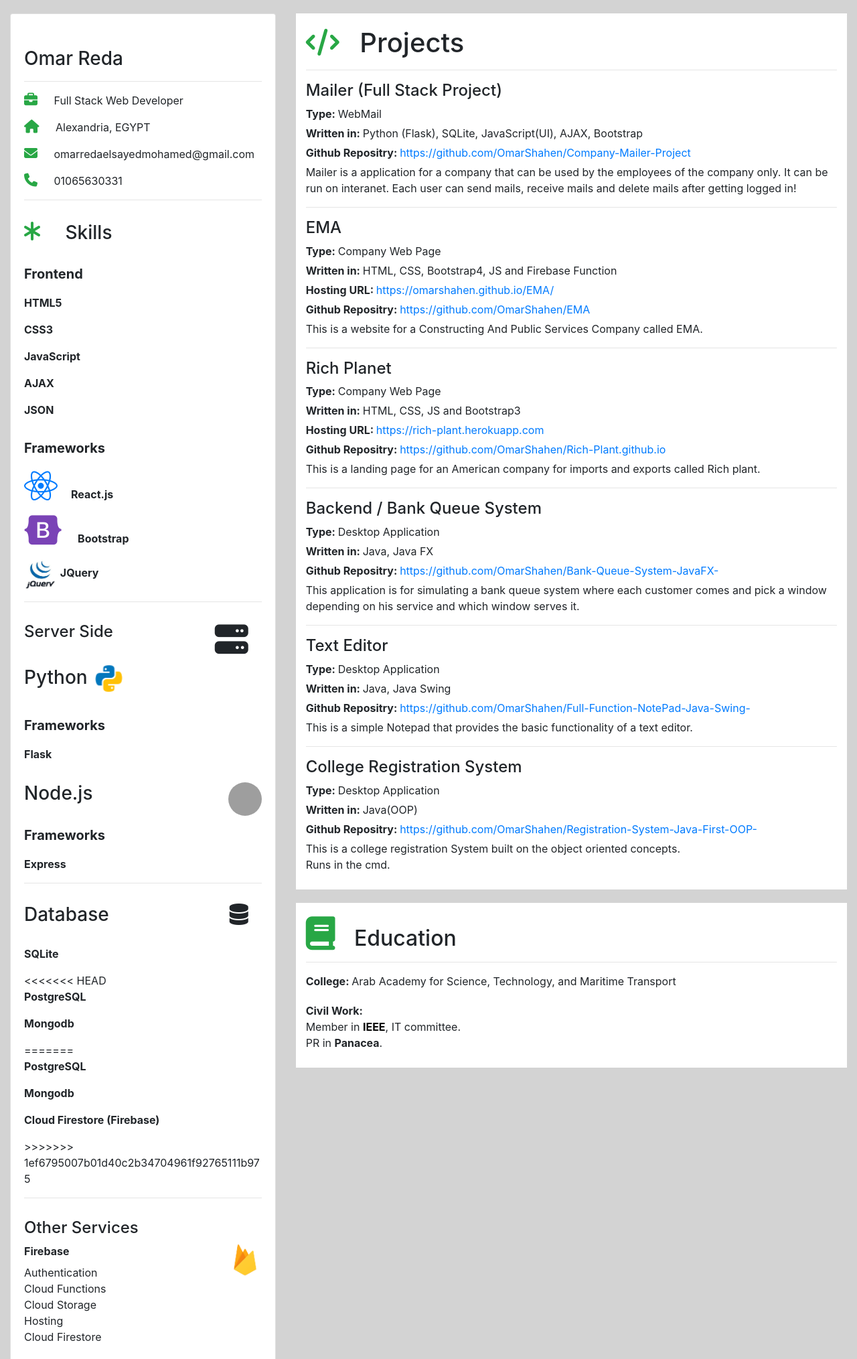
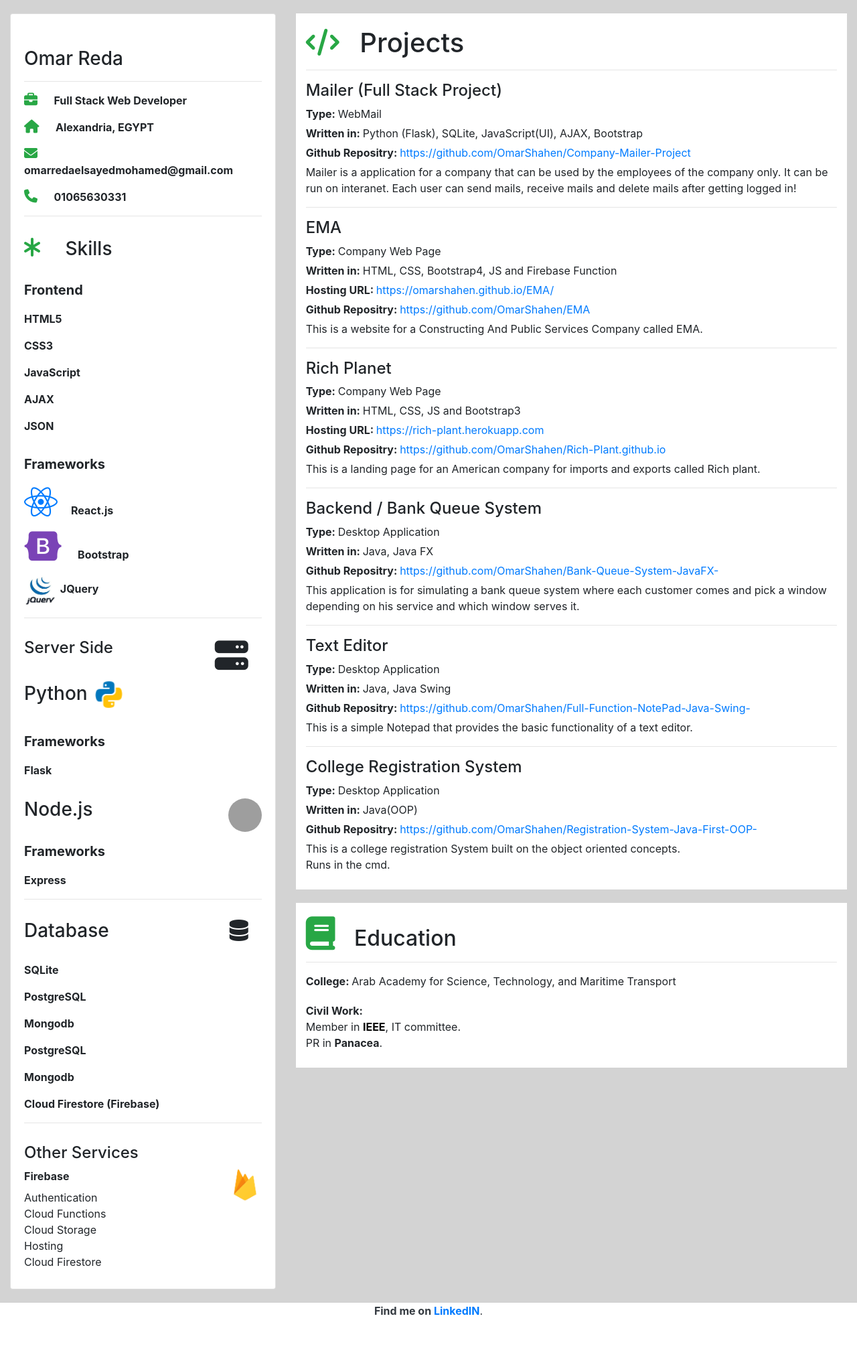
Before and after one commit to OmarShahen/My-Portfolio, a PHP site: page /index.html in a window 1280 px wide. Shown: the top 2029 px of the page at 67% size. After the commit the page ends 1963 px from the top, so only its background shows below. Run offline with PHP 8.4, Linux system fonts and the light colour scheme; some libraries are stand-ins or nearby versions; grey boxes are pictures that could not be loaded.

Commit message:
Changed Font weight

```diff
--- a/index.css
+++ b/index.css
@@ -54,6 +54,7 @@ h5 {
 
 p span{
   font-size: 1rem;
+  font-weight: bold;
 }
 .firebase-services{
   line-height: 0.5rem;
--- a/index.html
+++ b/index.html
@@ -103,15 +103,12 @@
                                     <i class="fa fa-database" style="font-size:2rem;float: right;"></i>
                                 </h3>
                                 <p class = "tool-name" style = "margin-top: 30px;">SQLite</p>
-<<<<<<< HEAD
                                 <p class = "tool-name">PostgreSQL</p>
                                 <p class="tool-name">Mongodb</p>
                                 <p class="tool-name"></p>
-=======
                                 <p class="tool-name">PostgreSQL</p>
                                 <p class="tool-name">Mongodb</p>
                                 <p class="tool-name">Cloud Firestore (Firebase)</p>
->>>>>>> 1ef6795007b01d40c2b34704961f92765111b975
                                 <hr>
                             </div>
                             <div>
```
